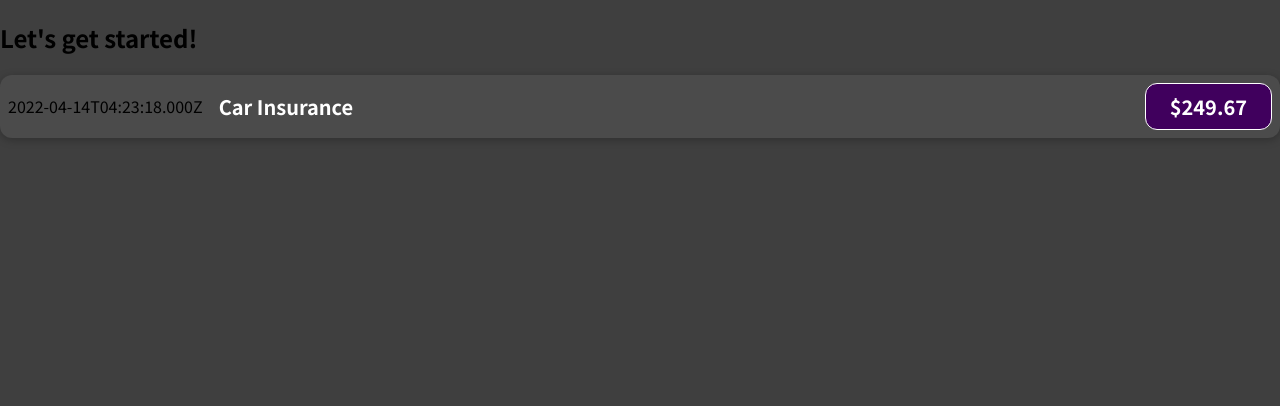
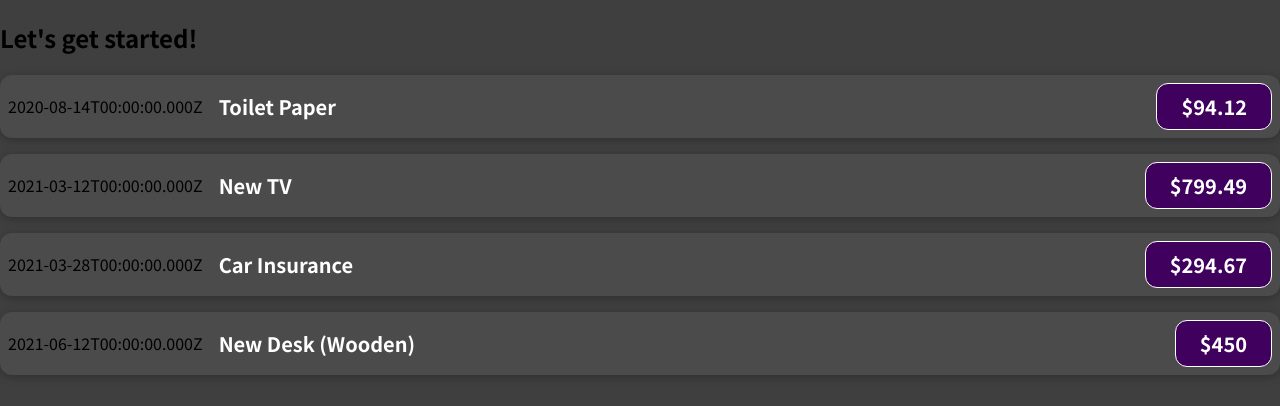
Before and after one commit to nielsmichael/react_practice, a JavaScript app: page / in a window 1280 px wide. Shown: the top 406 px of the page. Built offline with nearby package versions, Linux system fonts and the light colour scheme.

Commit message:
Add expense list const and display w/ map

```diff
--- a/src/App.js
+++ b/src/App.js
@@ -1,10 +1,40 @@
 import ExpenseItem from "./components/ExpenseItem";
 
 function App() {
+  const expenses = [
+    {
+      id: "e1",
+      title: "Toilet Paper",
+      amount: 94.12,
+      date: new Date(2020, 7, 14),
+    },
+    { id: "e2", title: "New TV", amount: 799.49, date: new Date(2021, 2, 12) },
+    {
+      id: "e3",
+      title: "Car Insurance",
+      amount: 294.67,
+      date: new Date(2021, 2, 28),
+    },
+    {
+      id: "e4",
+      title: "New Desk (Wooden)",
+      amount: 450,
+      date: new Date(2021, 5, 12),
+    },
+  ];
+
   return (
     <div>
       <h2>Let's get started!</h2>
-      <ExpenseItem />
+      {expenses.map((i) => {
+        return (
+          <ExpenseItem
+            title={i.title}
+            cost={i.amount}
+            date={i.date.toISOString()}
+          />
+        );
+      })}
     </div>
   );
 }
--- a/src/components/ExpenseItem.js
+++ b/src/components/ExpenseItem.js
@@ -1,17 +1,13 @@
 import "./ExpenseItem.css";
 
-function ExpenseItem() {
-  const expenseDate = new Date();
-  const expenseTitle = "Car Insurance";
-  const expenseCost = 249.67;
-
+function ExpenseItem(props) {
   return (
     <div className="expense-item">
-      <div>{expenseDate.toISOString()}</div>
+      <div>{props.date}</div>
       <div className="expense-item__description">
-        <h2>{expenseTitle}</h2>
+        <h2>{props.title}</h2>
       </div>
-      <div className="expense-item__price">${expenseCost}</div>
+      <div className="expense-item__price">${props.cost}</div>
     </div>
   );
 }
```
